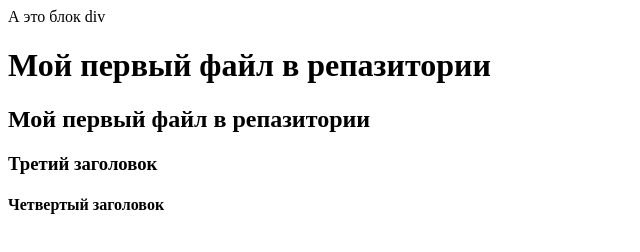
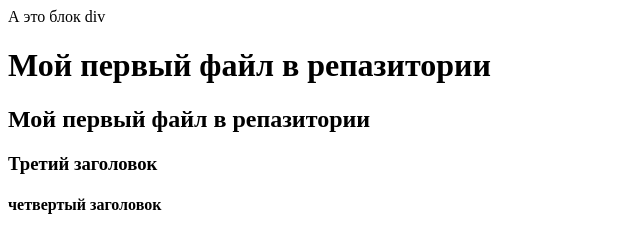
Before and after one commit to fokfaul/FirstPublicRepository, a plain HTML site: page index.html in a window 1280 px wide. Shown: the full height of the page, 0-640 px from the left. Drawn offline with Linux system fonts and the light colour scheme.

Commit message:
Изменение 4

```diff
--- a/index.html
+++ b/index.html
@@ -9,7 +9,7 @@
     <h1>Мой первый файл в репазитории</h1>
     <h2>Мой первый файл в репазитории</h2>
     <h3>Третий заголовок</h3>
-    <h4>Четвертый заголовок</h4>
+    <h4>четвертый заголовок</h4>
 </body>
 </html>
 <!--Комментарий-->
```
